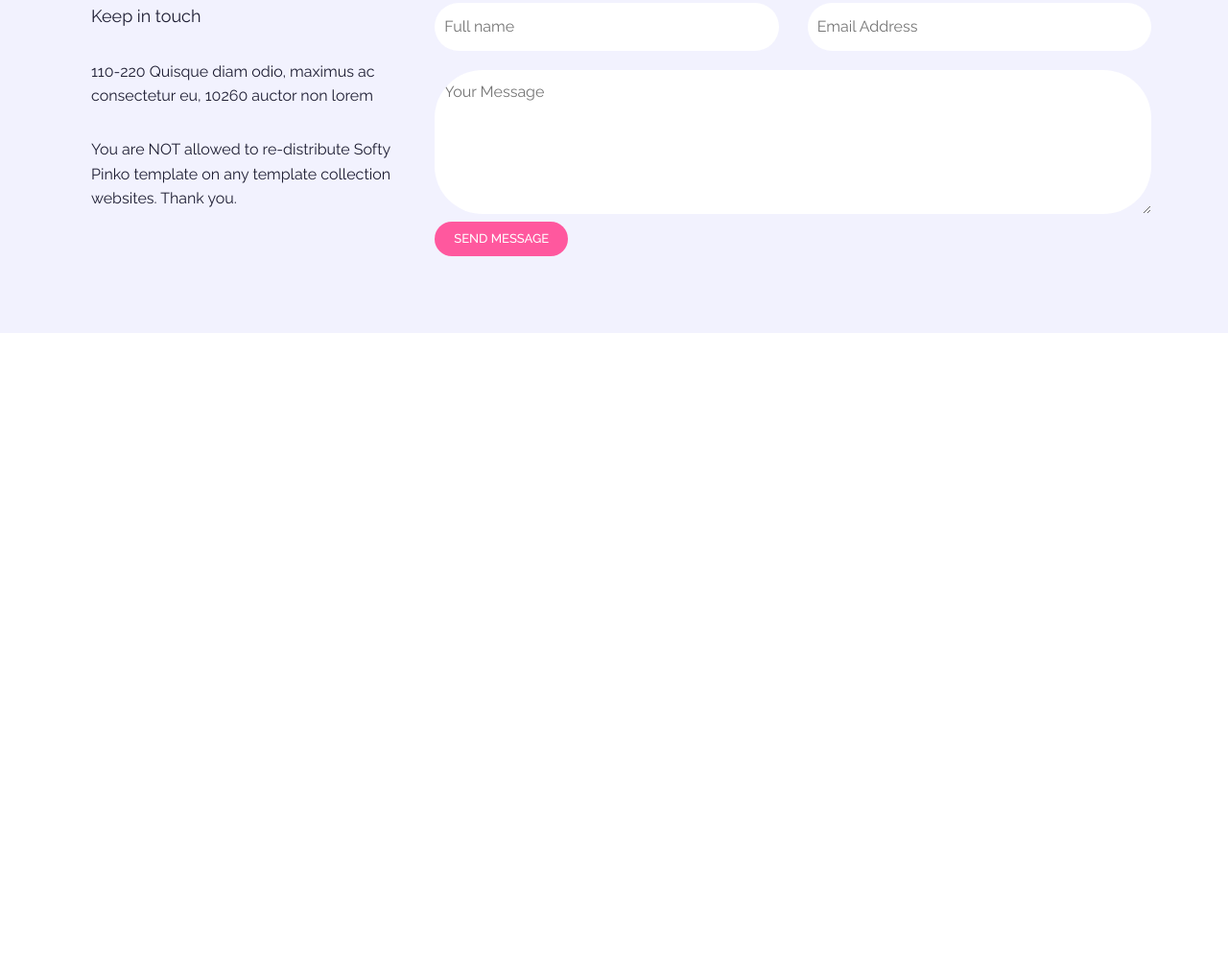
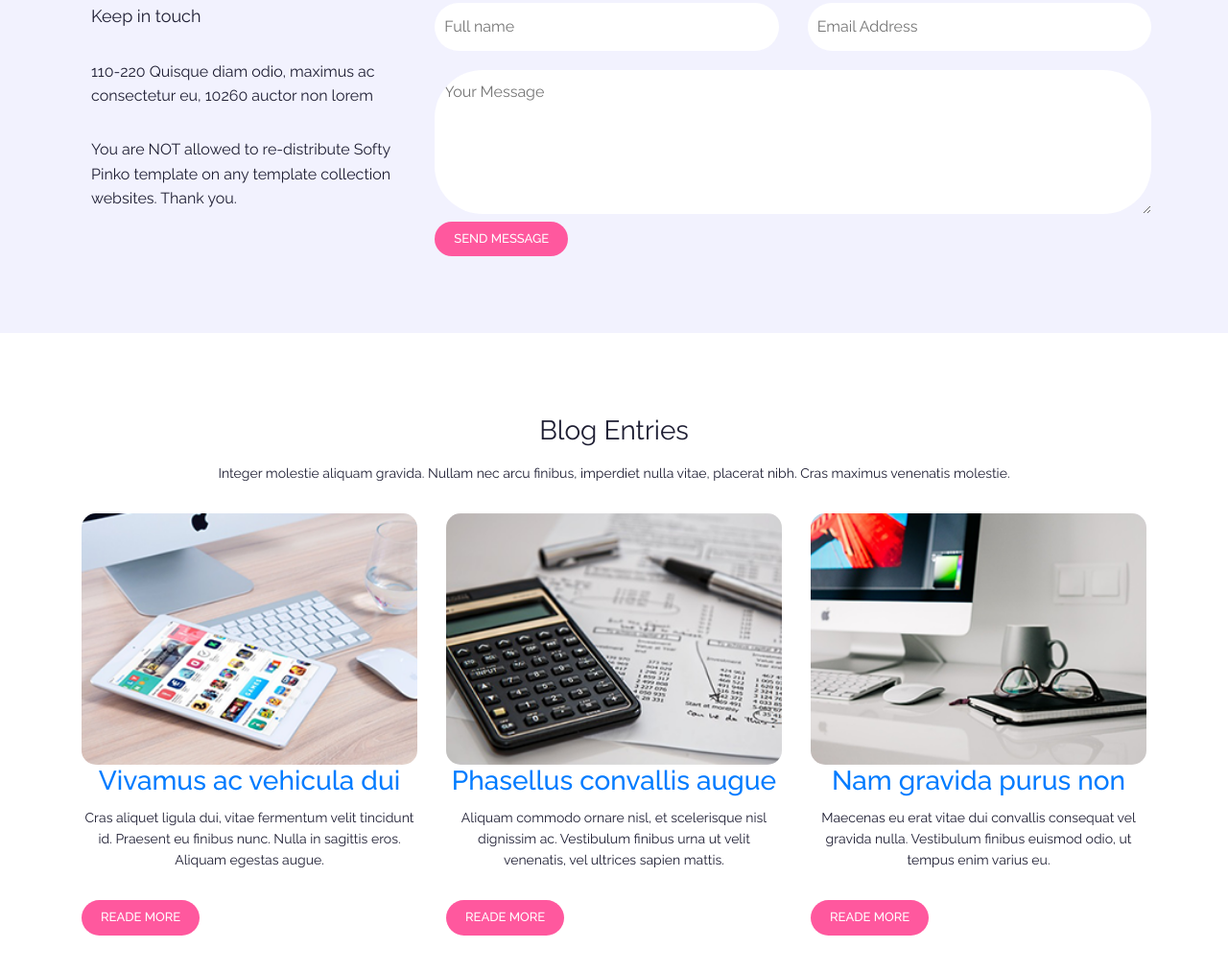
Before and after one commit to Tradaocam-sa/prjc2, a plain HTML site: page index.html in a window 1280 px wide. Shown: the part 2177-3190 px from the top of the page at 96% size. Before the commit the page ends 2524 px from the top, so only its background shows below. Drawn offline with nearby package versions, Linux system fonts and the light colour scheme; a web font is replaced by a local one.

Commit message:
comit from linux

```diff
--- a/assets/css/style.css
+++ b/assets/css/style.css
@@ -256,3 +256,45 @@
 
 
 /* END BLOG-ENTRIES */
+/* BANHANG */
+.banHang {
+    padding-top: 80px;
+    padding-bottom: 80px;
+}
+
+
+
+.banHang .inner-box {
+    margin-bottom: 30px;
+    align-items: center;
+    justify-content: center;
+}
+
+.banHang .inner-image {
+    width:100%;
+    aspect-ratio: 4/3;
+    border-radius: 15px;
+    overflow: hidden;
+}
+
+.banHang .inner-image img {
+    width: 100%;
+    height: 100%;
+    object-fit: cover;
+}
+
+.banHang .box {
+    justify-content: around;
+    align-items: center;
+}
+
+.banHang .box-button {
+    justify-content: center;
+    align-items: center;
+}
+
+
+
+
+
+/* END BANHANG */
--- a/index.html
+++ b/index.html
@@ -298,6 +298,85 @@
     </div>
     <!--END BLOGENTRIES -->
 
+    <!-- BANHANG -->
+    <div class="banHang">
+        <div class="container">
+            <div class="row">
+                <div class="col-xl-12">
+                    <div class="box-head">
+                        <div class="inner-title">
+                            Blog Entries
+
+                        </div>
+                        <div class="inner-desc">
+                            Integer molestie aliquam gravida. Nullam nec arcu finibus, imperdiet nulla vitae, placerat nibh. Cras maximus venenatis molestie.
+                        </div>
+                    </div>
+
+                </div>
+
+            </div>
+            <div class="row box">
+                <div class="col-xl-4">
+                    <div class="inner-box">
+                    <div class="inner-image">
+                        <img src="./assets/images/blog-item-01.png">
+                    </div>
+                    <div class="box-head">
+                        <div class="inner-title">
+                            <h3><a href="#">Vivamus ac vehicula dui</a></h3>
+                        </div>
+                        <div class="inner-desc">
+                            Cras aliquet ligula dui, vitae fermentum velit tincidunt id. Praesent eu finibus nunc. Nulla in sagittis eros. Aliquam egestas augue.
+                        </div>
+
+                    </div>
+                    <div class="box-button">
+                    <div class="button button-two" > READE MORE</div>
+                    </div>
+                </div>
+            </div>
+
+                <div class="col-xl-4">
+                    <div class="inner-box">
+                    <div class="inner-image">
+                        <img src="./assets/images/blog-item-02.png">
+                    </div>
+                    <div class="box-head">
+                        <div class="inner-title">
+                            <h3><a href="#">Phasellus convallis augue</a></h3>
+                        </div>
+                        <div class="inner-desc">
+                            Aliquam commodo ornare nisl, et scelerisque nisl dignissim ac. Vestibulum finibus urna ut velit venenatis, vel ultrices sapien mattis.
+                        </div>
+
+                    </div>
+                    <div class="button button-two" > READE MORE</div>
+                    </div>
+                </div>
+                <div class="col-xl-4">
+                    <div class="inner-box">
+                    <div class="inner-image">
+                        <img src="./assets/images/blog-item-03.png">
+                    </div>
+                    <div class="box-head">
+                        <div class="inner-title">
+                            <h3><a href="#">Nam gravida purus non</a></h3>
+                        </div>
+                        <div class="inner-desc">
+                            Maecenas eu erat vitae dui convallis consequat vel gravida nulla. Vestibulum finibus euismod odio, ut tempus enim varius eu.
+                        </div>
+
+                    </div>
+                    <div class="button button-two" > READE MORE</div>
+                    </div>
+                </div>
+            </div>
+        </div>
+    </div>
+    <!--END BANHANG -->
+
+
 </body>
 
 </html>
```
Also changed, not shown: assets/images/blog-item-01.png (added), assets/images/blog-item-02.png (added), assets/images/blog-item-03.png (added).
